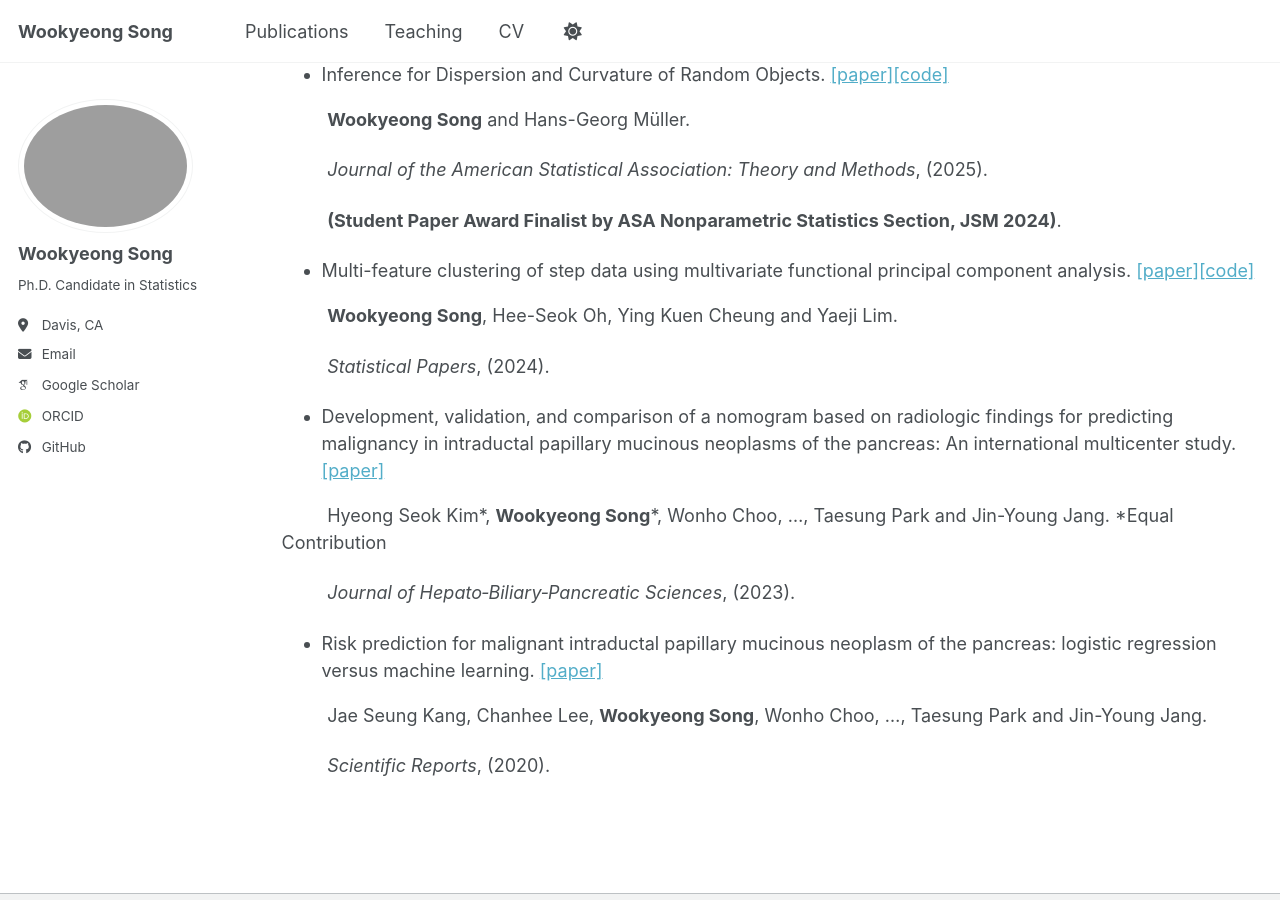
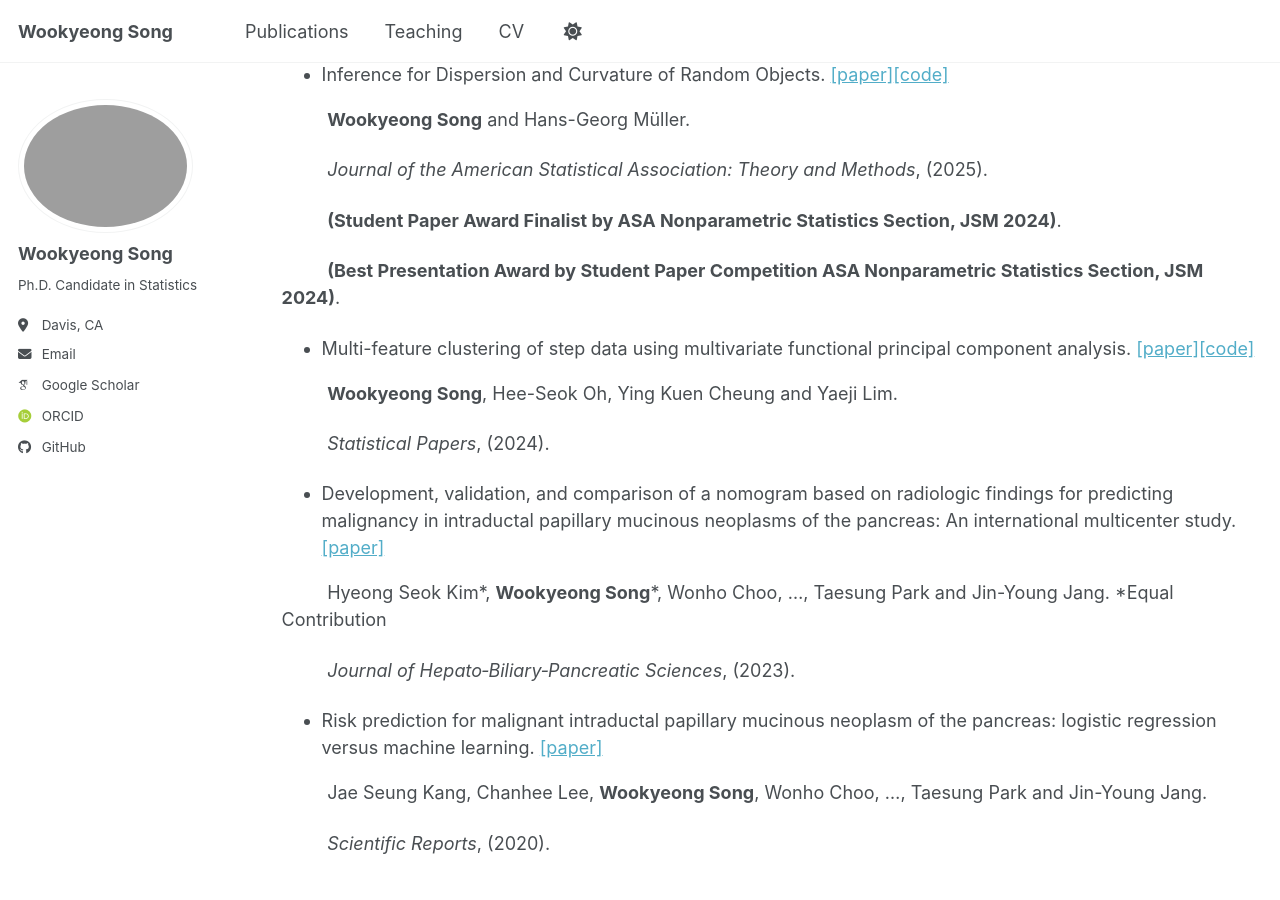
Before and after one commit to wookyeongSong/wookyeongsong.github.io, a Jekyll site: the page built from _pages/publications.md, in a window 1280 px wide and 900 px high, scrolled down 660 px. Built offline with Jekyll 4.4.1, drawn with Linux system fonts in a browser that asks for light colours; some web fonts are replaced; a script bundle is joined from its source files by our own code; library files that are not in the unit come from our copies.

Commit message:
Update publications.md

```diff
--- a/_pages/publications.md
+++ b/_pages/publications.md
@@ -37,6 +37,8 @@ author_profile: true
 
 &nbsp;&nbsp;&nbsp;&nbsp;&nbsp;&nbsp;&nbsp;&nbsp; **(Student Paper Award Finalist by ASA Nonparametric Statistics Section, JSM 2024)**.
 
+&nbsp;&nbsp;&nbsp;&nbsp;&nbsp;&nbsp;&nbsp;&nbsp; **(Best Presentation Award by Student Paper Competition ASA Nonparametric Statistics Section, JSM 2024)**.
+
 - Multi-feature clustering of step data using multivariate functional principal component analysis. [\[paper\]](https://link.springer.com/article/10.1007/s00362-023-01467-4)[\[code\]](https://github.com/wookyeongSong/Multifeature-Step/tree/master)
 
 &nbsp;&nbsp;&nbsp;&nbsp;&nbsp;&nbsp;&nbsp;&nbsp; **Wookyeong Song**, Hee-Seok Oh, Ying Kuen Cheung and Yaeji Lim.
```
